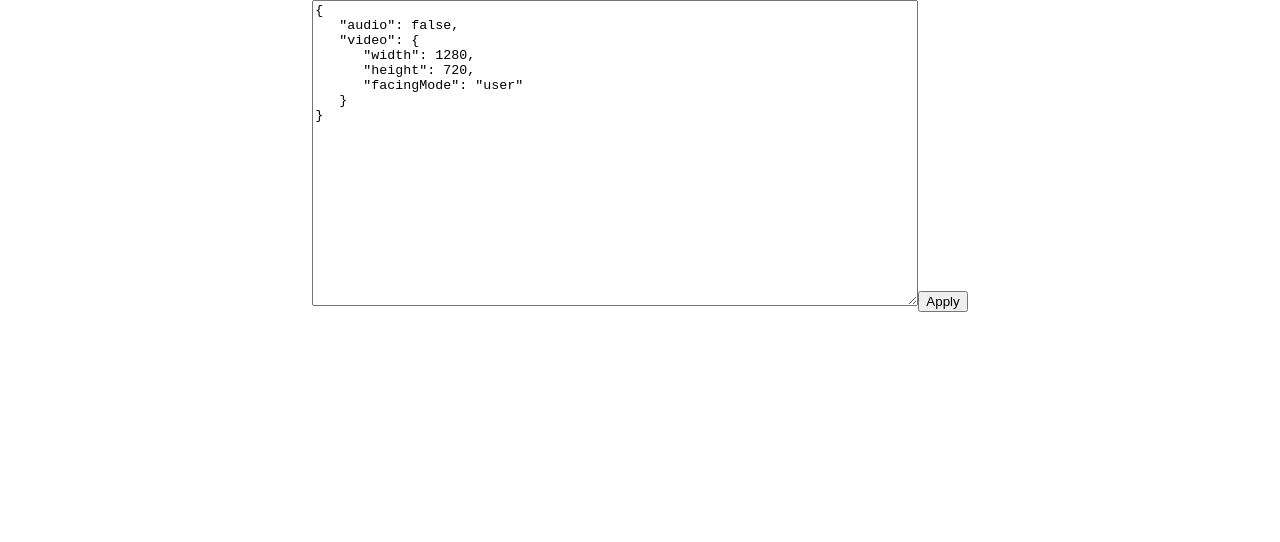
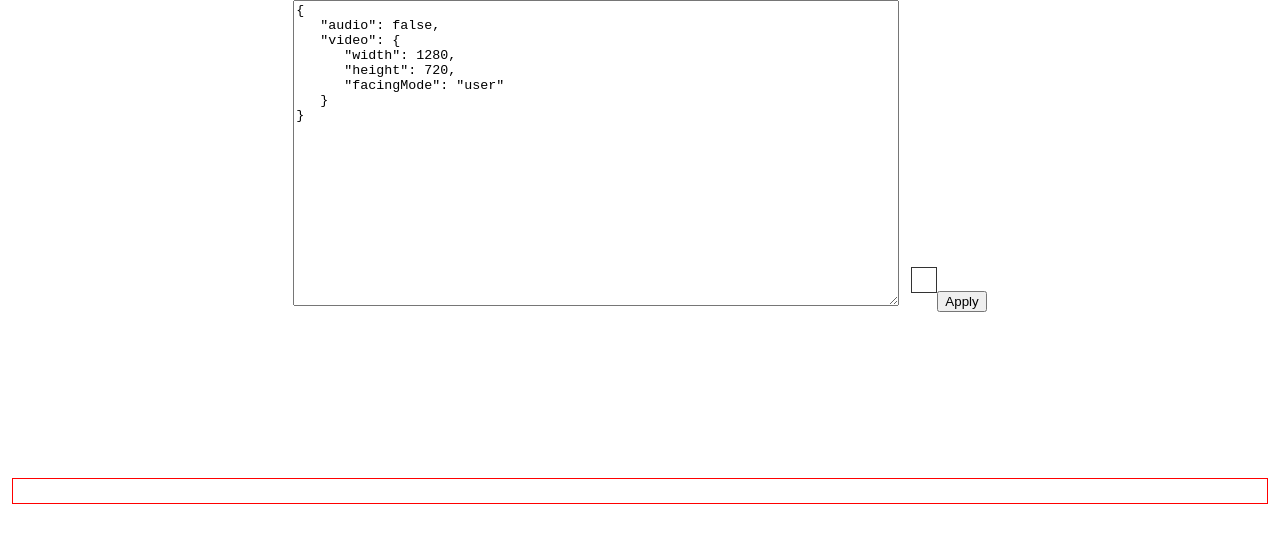
Before and after one commit to ZA1/camera-test, a React (Create React App) app: page / in a window 1280 px wide. Shown: the top 542 px of the page. Built offline with nearby package versions, Linux system fonts and the light colour scheme.

Commit message:
Show Capabilities

```diff
--- a/src/App.css
+++ b/src/App.css
@@ -8,5 +8,16 @@ textarea {
 }
 
 .error {
-  border: #f00;
+  border: #f00 1px solid;
+  padding: 12px;
+  margin: 12px;
 }
+
+.caps {
+  display: inline-block;
+  margin-left: 12px;
+  border: 1px solid #333;
+  white-space: pre-wrap;
+  padding: 12px;
+  text-align: left;
+}
--- a/src/App.js
+++ b/src/App.js
@@ -4,6 +4,7 @@ import { useRef, useState } from 'react';
 function App() {
   const videoRef = useRef();
   const [error, setError] = useState();
+  const [caps, setCaps] = useState();
   const [constraints, setConstraints] = useState(JSON.stringify({
     audio: false,
     video: { width: 1280, height: 720, facingMode: "user" }
@@ -17,6 +18,7 @@ function App() {
       videoRef.current.srcObject = null;
       stream = await navigator.mediaDevices.getUserMedia(JSON.parse(constraints));
       videoRef.current.srcObject = stream;
+      setCaps(JSON.stringify(stream.getTracks()[0].getCapabilities(), null, 3));
       setError("");
       /* use the stream */
     } catch (err) {
@@ -30,7 +32,11 @@ function App() {
 
   return (
     <div className="App">
-      <textarea onChange={(e) => setConstraints(e.target.value)} value={constraints}></textarea><button onClick={apply}>Apply</button>
+      <div>
+        <textarea onChange={(e) => setConstraints(e.target.value)} value={constraints}></textarea>
+        <pre className="caps">{caps}</pre>
+        <button onClick={apply}>Apply</button>
+      </div>
       <div>
         <video ref={videoRef} onLoadedMetadata={loadedMetadata}></video>
       </div>
```
